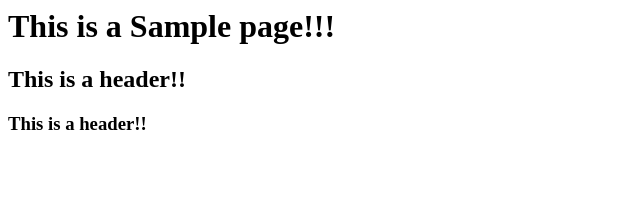
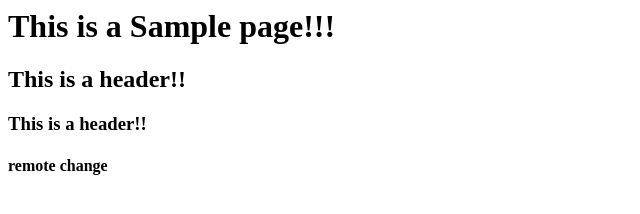
Before and after one commit to chettis/webtest, a plain HTML site: page index.html in a window 1280 px wide. Shown: the whole page, without its empty margins (0-640 px from the left). Drawn offline with Linux system fonts and the light colour scheme.

Commit message:
Update index.html

```diff
--- a/index.html
+++ b/index.html
@@ -4,6 +4,7 @@
             <h1>This is a Sample page!!!</h1>
              <h2>  This is a header!! </h2>
              <h3>  This is a header!! </h3>
+            <h4> remote change </h4>
         </body>
     </head>
 </html>
```
